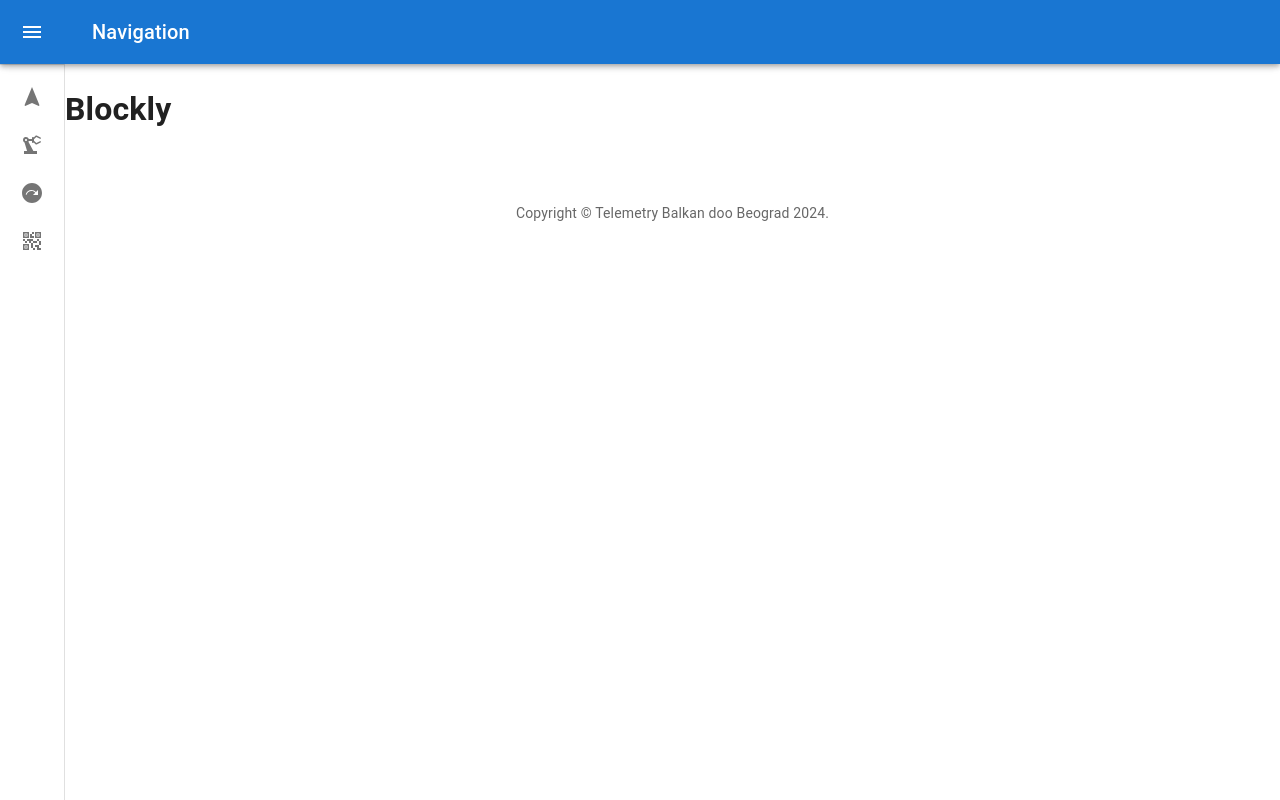
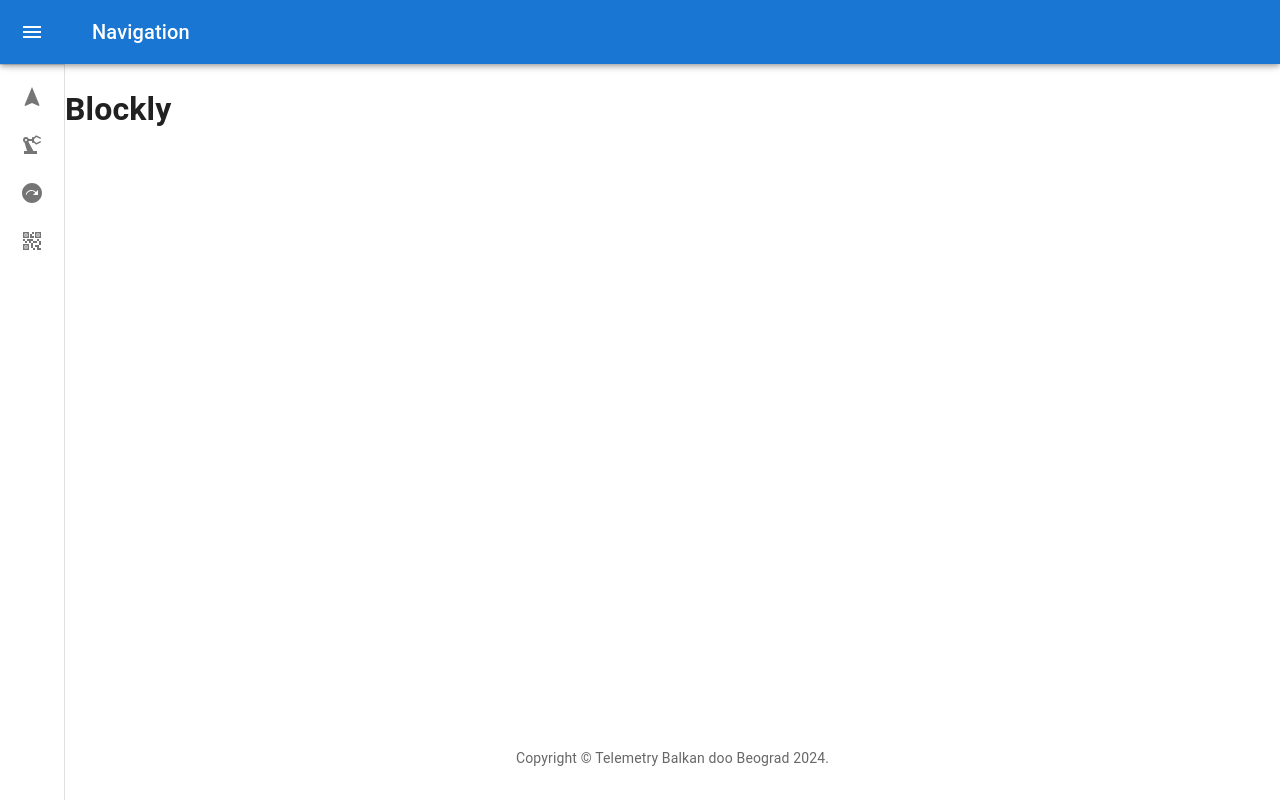
Before and after one commit to sergei-nntu/orb, a React (Create React App) app in the folder web/: page / in a window 1280 px wide. Built offline with nearby package versions, Linux system fonts and the light colour scheme; the HTML template or start-up script is replaced by a standard one.

Commit message:
Complete create footer

```diff
--- a/web/src/components/AppBar/AppBar.tsx
+++ b/web/src/components/AppBar/AppBar.tsx
@@ -121,7 +121,15 @@ export default function MenuAppBar(props: MenuAppBarProps) {
                     ))}
                 </List>
             </Drawer>
-            <Box component="main" sx={{ flexGrow: 1 }}>
+            <Box
+                component="main"
+                sx={{
+                    flexGrow: 1,
+                    minHeight: '100vh',
+                    display: 'flex',
+                    flexDirection: 'column'
+                }}
+            >
                 <DrawerHeader />
                 {props.children}
                 <Footer />
--- a/web/src/components/Footer/Footer.tsx
+++ b/web/src/components/Footer/Footer.tsx
@@ -7,7 +7,7 @@ export default function Footer() {
     return (
         <Box
             sx={{
-                p: 6,
+                p: 4,
                 mt: "auto"
             }}
             component="footer"
```
